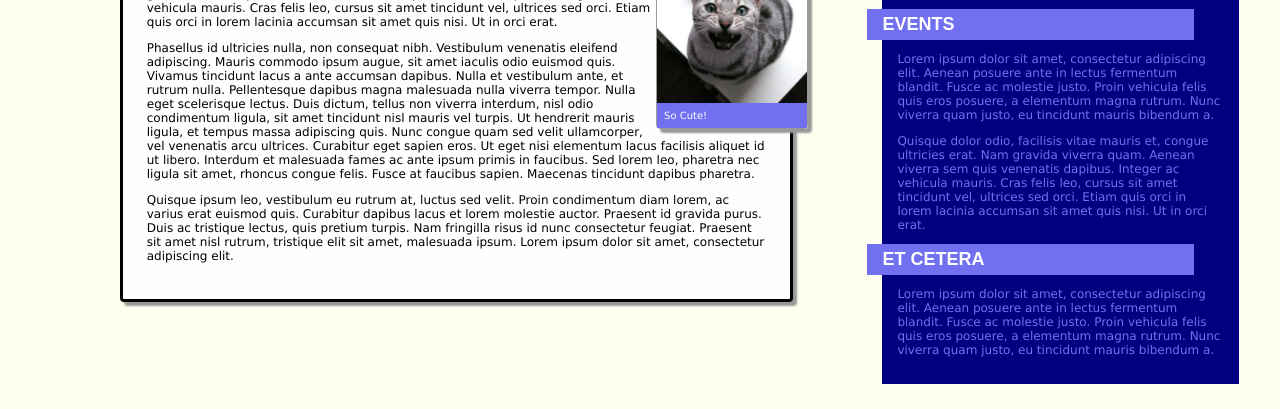
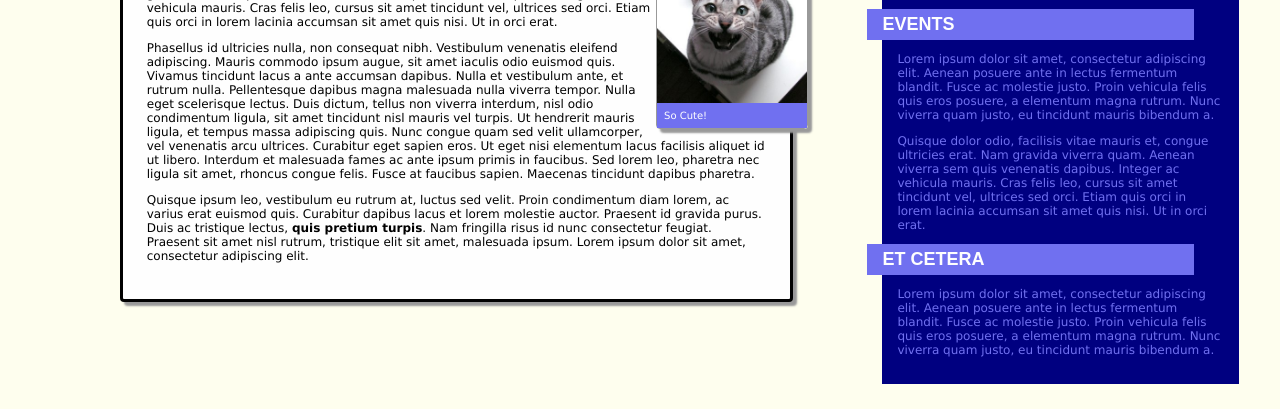
Before and after one commit to asap/kitteh-blog, a plain HTML site: page index.html in a window 1280 px wide. Shown: the part 391-800 px from the top of the page. Drawn offline with Linux system fonts and the light colour scheme.

Commit message:
Add some styling to the body text in case anyone notices

```diff
--- a/index.html
+++ b/index.html
@@ -61,7 +61,7 @@
 
             <p>Phasellus id ultricies nulla, non consequat nibh. Vestibulum venenatis eleifend adipiscing. Mauris commodo ipsum augue, sit amet iaculis odio euismod quis. Vivamus tincidunt lacus a ante accumsan dapibus. Nulla et vestibulum ante, et rutrum nulla. Pellentesque dapibus magna malesuada nulla viverra tempor. Nulla eget scelerisque lectus. Duis dictum, tellus non viverra interdum, nisl odio condimentum ligula, sit amet tincidunt nisl mauris vel turpis. Ut hendrerit mauris ligula, et tempus massa adipiscing quis. Nunc congue quam sed velit ullamcorper, vel venenatis arcu ultrices. Curabitur eget sapien eros. Ut eget nisi elementum lacus facilisis aliquet id ut libero. Interdum et malesuada fames ac ante ipsum primis in faucibus. Sed lorem leo, pharetra nec ligula sit amet, rhoncus congue felis. Fusce at faucibus sapien. Maecenas tincidunt dapibus pharetra.</p>
 
-            <p>Quisque ipsum leo, vestibulum eu rutrum at, luctus sed velit. Proin condimentum diam lorem, ac varius erat euismod quis. Curabitur dapibus lacus et lorem molestie auctor. Praesent id gravida purus. Duis ac tristique lectus, quis pretium turpis. Nam fringilla risus id nunc consectetur feugiat. Praesent sit amet nisl rutrum, tristique elit sit amet, malesuada ipsum. Lorem ipsum dolor sit amet, consectetur adipiscing elit.</p>
+            <p>Quisque ipsum leo, vestibulum eu rutrum at, luctus sed velit. Proin condimentum diam lorem, ac varius erat euismod quis. Curabitur dapibus lacus et lorem molestie auctor. Praesent id gravida purus. Duis ac tristique lectus, <strong>quis pretium turpis</strong>. Nam fringilla risus id nunc consectetur feugiat. Praesent sit amet nisl rutrum, tristique elit sit amet, malesuada ipsum. Lorem ipsum dolor sit amet, consectetur adipiscing elit.</p>
         </article>
     </div> <!-- end col -->
 
```
